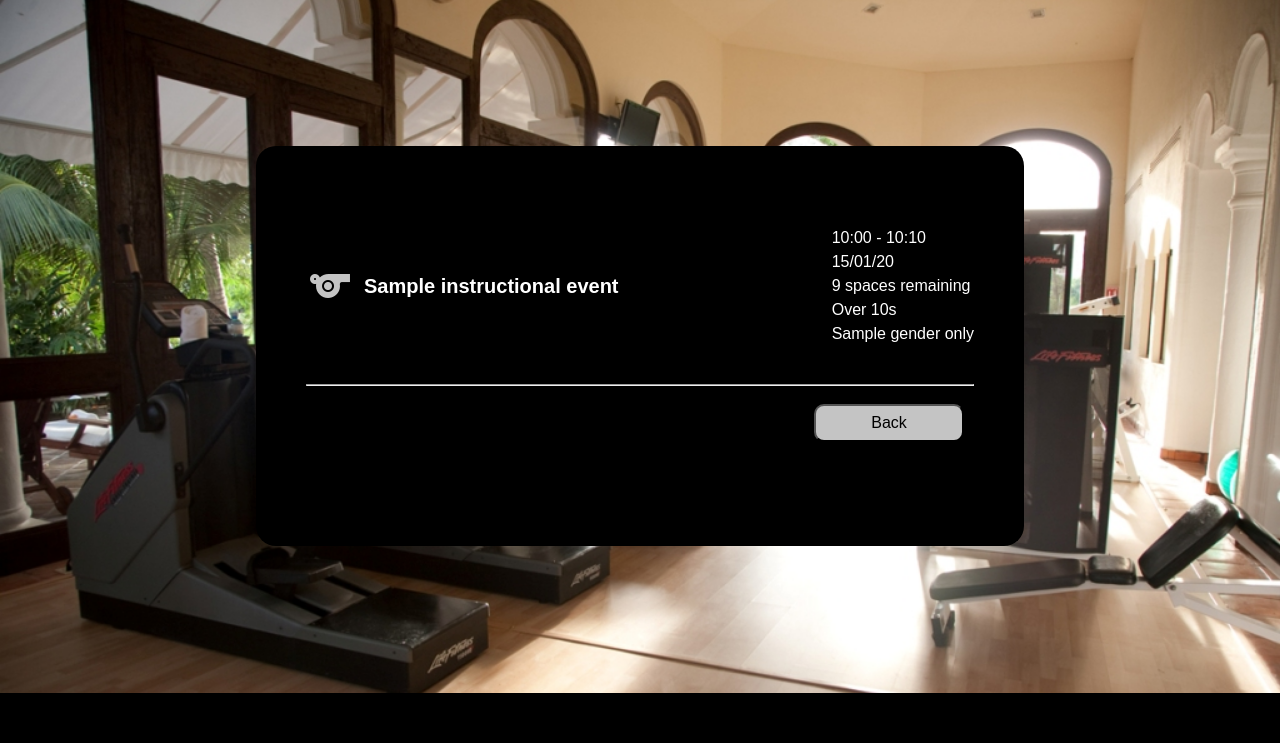
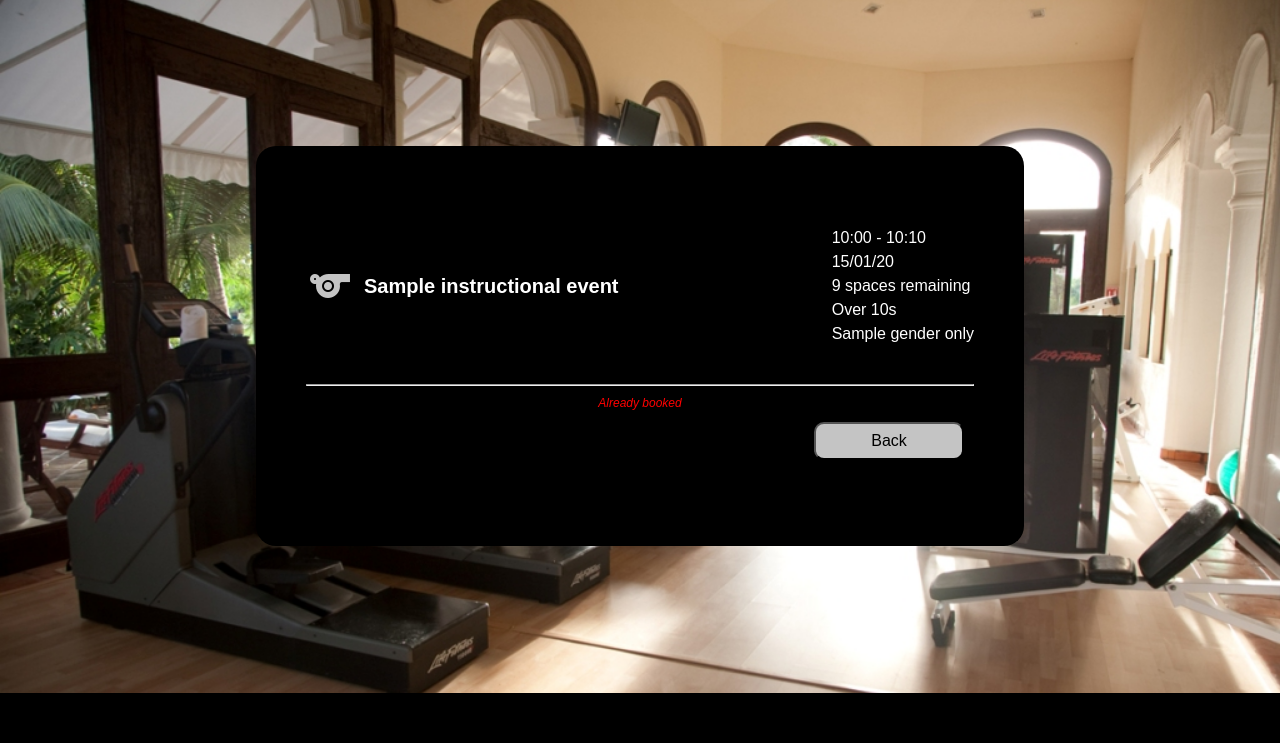
Before and after one commit to douglasrusse11/gym_project, a Flask app: page /members_area/1/classes/1 in a window 1280 px wide. Shown: the part 57-800 px from the top of the page. Run offline with Flask 2, Linux system fonts and the light colour scheme; a database or web service that is not in the repository returns one stand-in record (values such as "Sample title"); some libraries are stand-ins or nearby versions.

Commit message:
updates members_area/show_class template, adds css

```diff
--- a/static/css/style.css
+++ b/static/css/style.css
@@ -169,9 +169,11 @@ main {
 }
 
 .error-message {
+    display: flex;
     color: red;
     font-size: 12px;
     font-style: italic;
+    justify-content: center;
 }
 
 .form {
--- a/templates/members_area/show_class.html
+++ b/templates/members_area/show_class.html
@@ -29,6 +29,9 @@
 </div>
 <hr class="class-separator">
 {% if member in instructional_event.members %}
+<div class="error-message">
+    <p>Already booked</p>
+</div>
 <form action="/members_area/{{ member.id }}/classes" class="book-class-button">
     <input type="submit" value="Back">
 </form>
```
